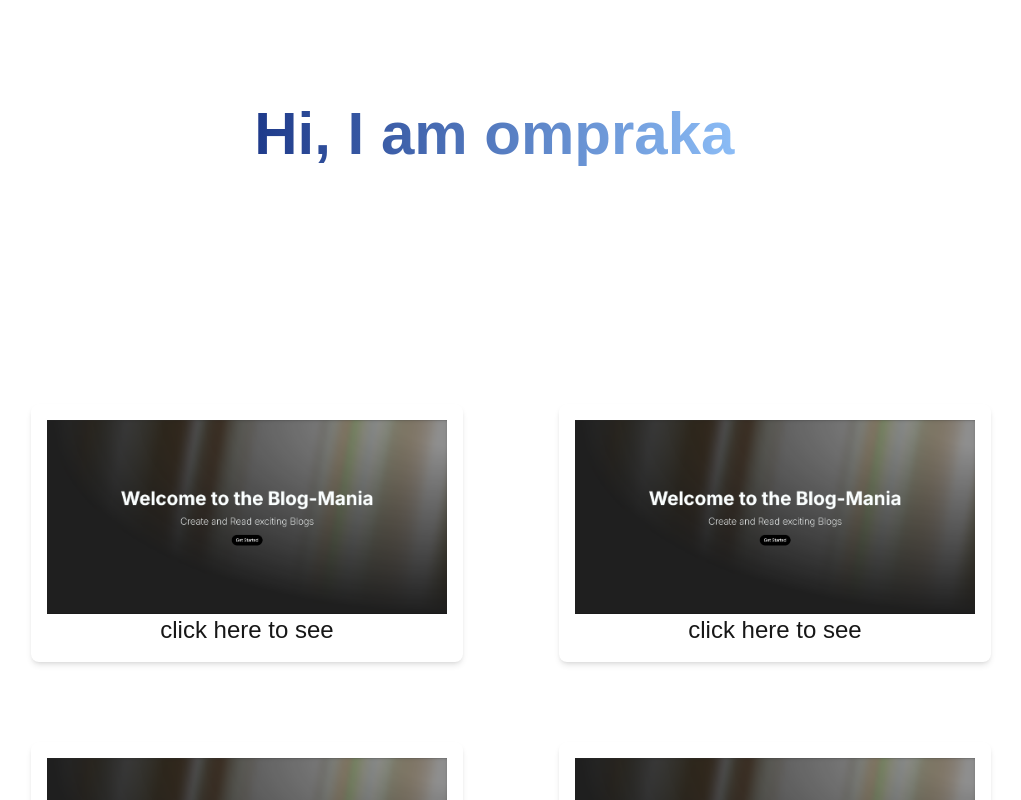
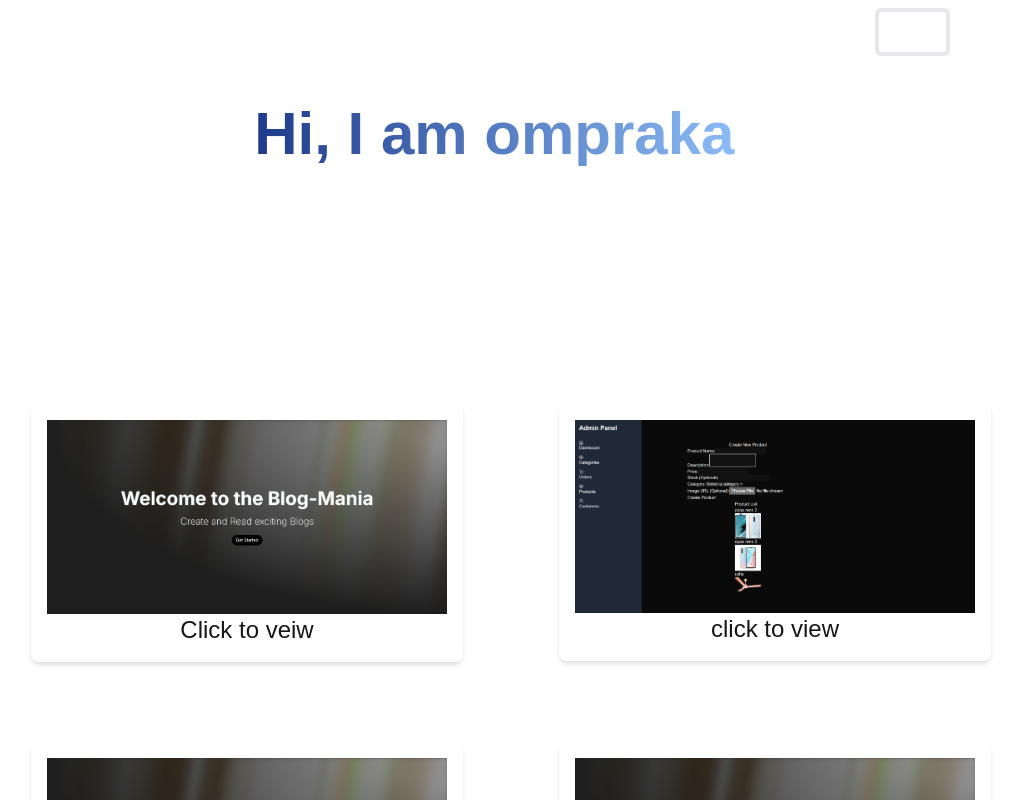
Before and after one commit to omprakash987/Nexora1, a Next.js app: page / in a window 1280 px wide. Shown: the top 800 px of the page, without its empty margins (129-1150 px from the left). Built offline with nearby package versions, Linux system fonts and the light colour scheme.

Commit message:
e-commerse-store project add

```diff
--- a/src/components/MainBody.tsx
+++ b/src/components/MainBody.tsx
@@ -7,8 +7,8 @@ import { Typewriter } from 'react-simple-typewriter';
 
 const MainBody = () => {
   return (
-    <div className='h-screen bg-background bg-custom-blue animate-slideDown'>
-      <h1 className='text-white text-center text-6xl font-bold p-10 gradient-text'>
+    <div className='h-screen bg-background bg-custom-blue '>
+      <h1 className='text-white text-center text-6xl font-bold p-10 gradient-text animate-slideDown'>
         <span className='bg-gradient-to-r from-blue-900 to-blue-300 text-transparent bg-clip-text'>
       <Typewriter
           words={["Hi, I am  omprakash"]}
@@ -23,7 +23,7 @@ const MainBody = () => {
 
 </span>
       </h1>
-      <p className='text-white text-center text-4xl p-10 '>
+      <p className='text-white text-center text-4xl p-10 animate-slideDown '>
         I am a full stack developer and a freelancer
         <br />
         I love to build websites and web applications
--- a/src/components/NavBar.tsx
+++ b/src/components/NavBar.tsx
@@ -1,16 +1,53 @@
-import Link from 'next/link'
-import React from 'react'
+import Link from 'next/link';
+import React, { useState, useEffect, useRef } from 'react';
 
-const NavBar = () => {
+const NavBar: React.FC = () => {
+  const [activeItem, setActiveItem] = useState<number>(0); // Track which item is active
+  const [boxPosition, setBoxPosition] = useState<{ left: number; width: number }>({
+    left: 0,
+    width: 0,
+  }); // Track the position and width of the border box
+  const itemsRef = useRef<(HTMLLIElement | null)[]>([]); // Store references to each menu item
+
+  const items = [
+    { name: 'Home', href: '/' },
+    { name: 'About', href: '/about' },
+    { name: 'Contect', href: '/contect' },
+  ];
+
+  useEffect(() => {
+    // Calculate the position and width of the active item to move the border box
+    const currentItem = itemsRef.current[activeItem];
+    if (currentItem) {
+      const { offsetLeft, offsetWidth } = currentItem;
+      setBoxPosition({ left: offsetLeft, width: offsetWidth });
+    }
+  }, [activeItem]);
+
   return (
-    <div className=' bg-custom-purple h-16 animate-slideDown'>
-        <ul className='flex justify-end items-center h-full '>
-          <Link href="/"><li className=' text-white mx-10 cursor-pointer'>Home</li></Link>
-          <Link href="/about"><li className='text-white mx-10 cursor-pointer'>About</li></Link>
-          <Link href="/contect"><li className='text-white mx-10 cursor-pointer'>contect</li></Link>
-        </ul>
+    <div className="relative bg-custom-purple h-16 animate-slideDown">
+      <ul className="flex justify-end items-center h-full relative">
+        {/* Moving border box */}
+        <div
+          className="absolute h-12 border-4 border-gray-200 transition-all duration-300 ease-in-out rounded-md"
+          style={{ left: `${boxPosition.left}px`, width: `${boxPosition.width}px` }}
+        ></div>
+
+        {items.map((item, index) => (
+          <li
+            key={index}
+            ref={(el) => {
+              itemsRef.current[index] = el; // Assign the element to the ref array
+            }} // No return value
+            className={`text-white mx-2 px-4 cursor-pointer h-full flex items-center justify-center relative`}
+            onMouseEnter={() => setActiveItem(index)} // Update active item on hover
+          >
+            <Link href={item.href}>{item.name}</Link>
+          </li>
+        ))}
+      </ul>
     </div>
-  )
-}
+  );
+};
 
-export default NavBar
+export default NavBar;
--- a/src/components/ProjectCard.tsx
+++ b/src/components/ProjectCard.tsx
@@ -22,21 +22,21 @@ const ProjectCard: React.FC<ProjectCardProps>  = ({imageUrl,message}) => {
 
 const ProjectCardContainer = ()=>{
     return(
-      <div className='bg-custom-blue animate-slideDown'>
+      <div className='bg-custom-blue overflow-hidden '>
       <div className="flex flex-col md:flex-row justify-between gap-4">
         <div className='flex flex-col gap-4 cursor-pointer hover:scale-105 transition-all duration-300 p-4 md:p-10 md:pl-40'>
-          <Link href="https://github.com/omprakash987">
+          <Link href="https://github.com/omprakash987/nextblog">
             <ProjectCard
               imageUrl="/blog.png"
-              message="click here to see"
+              message="Click to veiw"
             />
           </Link>
         </div>
         <div className='flex flex-col gap-4 cursor-pointer hover:scale-105 transition-all duration-300 p-4 md:p-10 md:pr-40'>
-          <Link href="https://github.com/omprakash987">
+          <Link href="https://github.com/omprakash987/e-commerse-store">
             <ProjectCard
-              imageUrl="/blog.png"
-              message="click here to see"
+              imageUrl="/e-commerse-store.png"
+              message="click to view"
             />
           </Link>
         </div>
```
Also changed, not shown: public/e-commerse-store.png (added).
